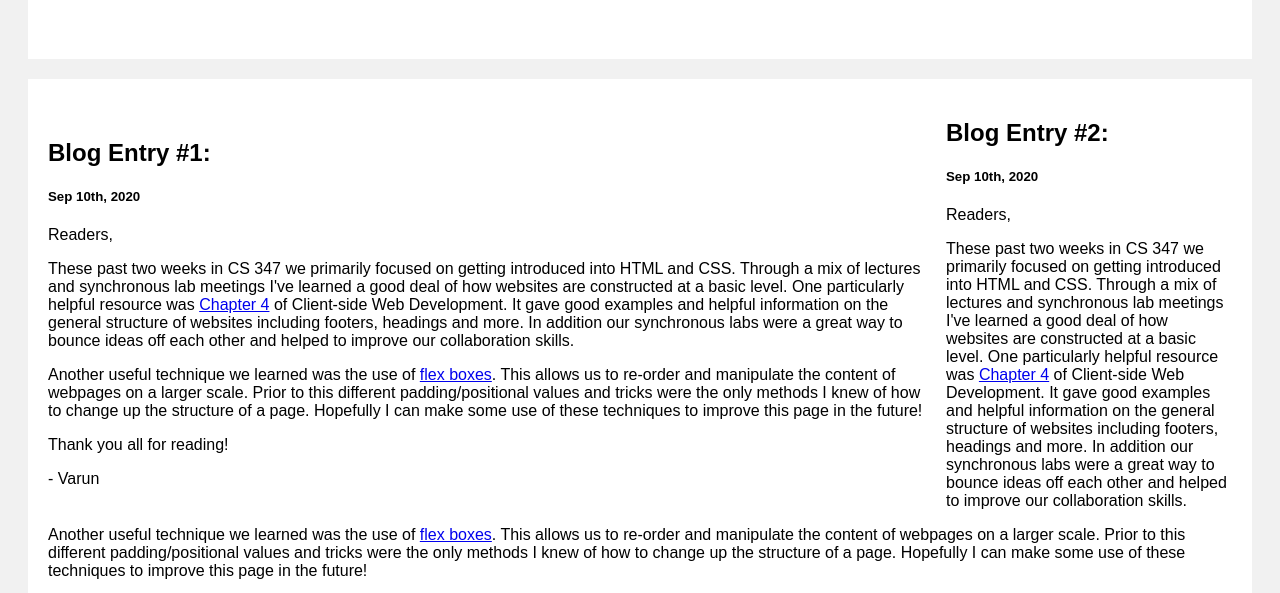
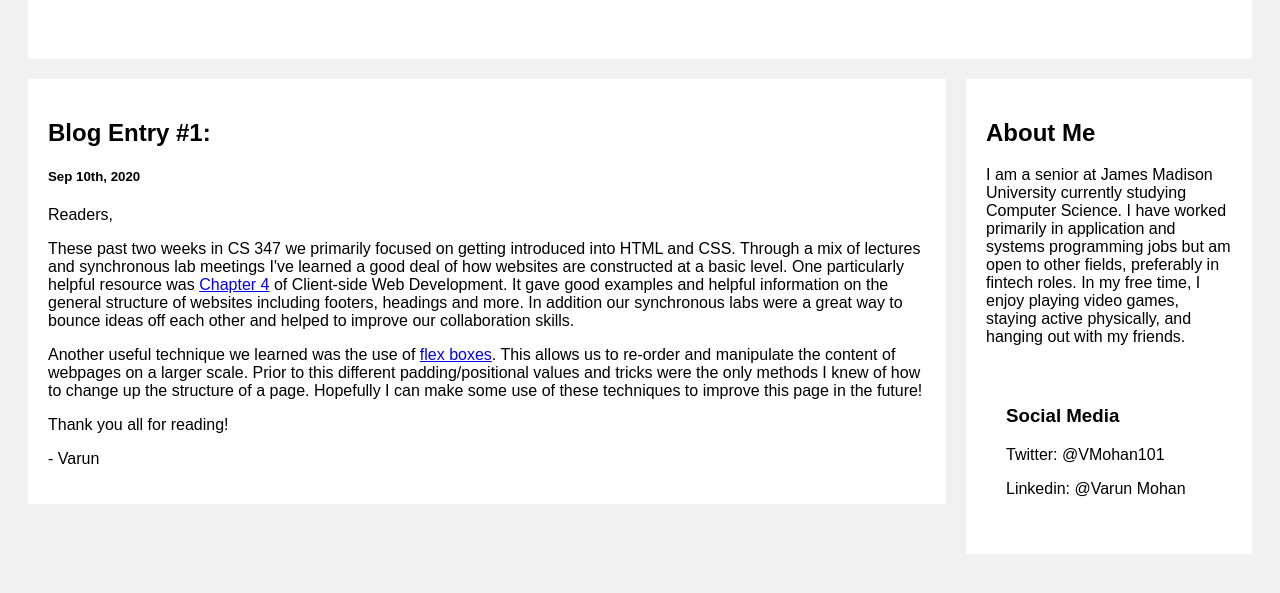
Before and after one commit to mohanvx2/347-WebBlog, a plain HTML site: page index.html in a window 1280 px wide. Shown: the part 198-791 px from the top of the page. Drawn offline with Linux system fonts and the light colour scheme.

Commit message:
Back to original index.html

```diff
--- a/index.html
+++ b/index.html
@@ -99,24 +99,6 @@ body {
         <p>- Varun</p>
     </div>
   </div>
-  <div class="row">
-      <div class="card">
-        <h2>Blog Entry #2:</h2>
-        <h5>Sep 10th, 2020</h5>
-        <p>Readers,</p>
-        <p>These past two weeks in CS 347 we primarily focused on getting
-        introduced into HTML and CSS. Through a mix of lectures and
-        synchronous lab meetings I've learned a good deal of how
-        websites are constructed at a basic level.
-
-          One particularly helpful resource was <a href = "https://info340.github.io/">Chapter 4</a> of Client-side Web Development. It gave good examples and helpful information on the general structure of
-          websites including footers, headings and more. In addition our synchronous labs were a great way to bounce ideas off each other and helped
-          to improve our collaboration skills. </p>
-          <p>Another useful technique we learned was the use of <a href = "https://www.youtube.com/watch?v=dF81Lfx9z4A&feature=youtu.be">flex boxes</a>. This allows us to re-order and manipulate the content of webpages on a larger scale. Prior to this different padding/positional values and tricks were the only methods I knew of how to change up the structure of a page. Hopefully I can make some use of these techniques to improve this page in the future!</p>
-          <p>Thank you all for reading!</p>
-          <p>- Varun</p>
-
-    </div>
   <div class="rightcolumn">
     <div class="card">
       <h2>About Me</h2>
```
